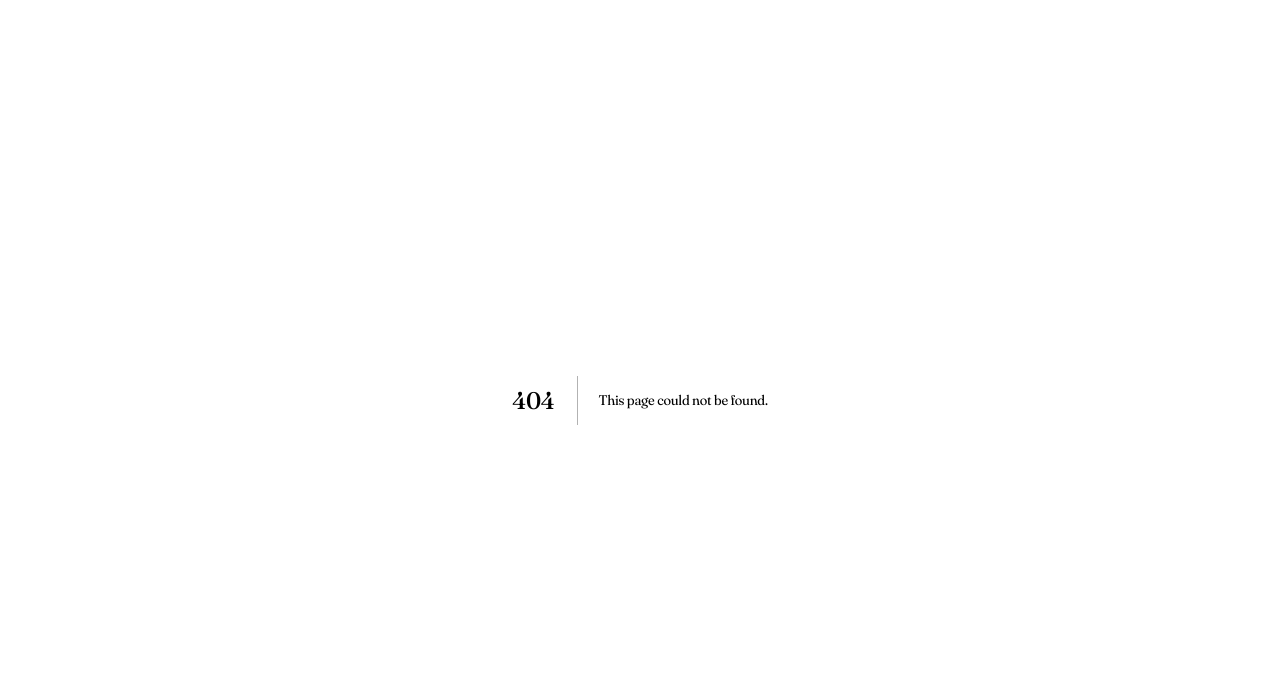
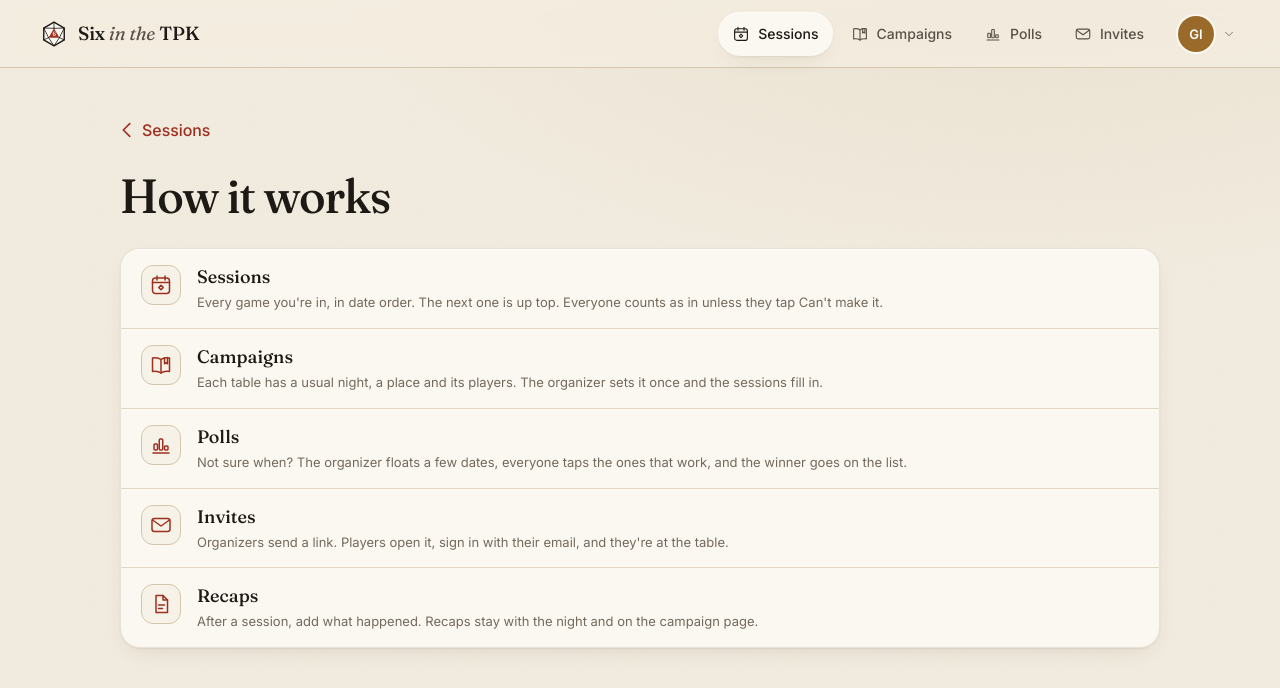
Before and after one commit to Dichotomyofcontrol/tpk-group-schedule, a Next.js app: page /help in a window 1280 px wide. Before the commit this address had no page. Shown: the top 688 px of the page. Built offline with nearby package versions, Linux system fonts and the light colour scheme.

Commit message:
First run: dismissible Getting started card on Sessions (organizer: start a campaign, invite players; player: join, answer for the next session), ticks off from real actions, new accounts only; How it works page; demo persona 'neworg' for testing

```diff
--- a/app/globals.css
+++ b/app/globals.css
@@ -836,3 +836,23 @@ section.mgroup:not(.open) + section.mgroup:not(.open) > .mhd { margin-top: 0; bo
 .osdone { text-align: left; }
 .osdone p { margin: 0 0 8px; }
 .osacts { display: flex; gap: 8px; flex-wrap: wrap; margin-top: 16px; }
+/* First run: Getting started + How it works */
+.gstart { padding: 20px 20px 12px; margin: 0 0 24px; }
+.gsh { display: flex; align-items: center; justify-content: space-between; margin: -8px -8px 4px 0; }
+.gsh h2 { font-size: 20px; line-height: 26px; margin: 0; }
+.gstart ol { list-style: none; margin: 0; padding: 0; }
+.gstart li + li { border-top: .5px solid var(--rule); }
+.gstart li > a, .gstart li > div { display: flex; align-items: center; gap: 14px; min-height: 60px; padding: 10px 0; color: inherit; text-decoration: none; }
+.gsc { flex: none; width: 24px; height: 24px; border-radius: 50%; border: 1.5px solid var(--rule2); display: grid; place-items: center; }
+.gsc.done { background: var(--moss); border-color: var(--moss); color: var(--paper); }
+.gst { flex: 1; min-width: 0; display: flex; flex-direction: column; gap: 2px; }
+.gst b { font: 600 15px/20px var(--ui); }
+.gstart li.done .gst b { color: var(--ink3); text-decoration: line-through; text-decoration-thickness: 1px; }
+.gsa { flex: none; color: var(--ink3); }
+.gshow { margin-top: 4px; }
+.eacts { display: flex; align-items: center; gap: 16px; flex-wrap: wrap; }
+.helpl .hrow { display: flex; gap: 16px; padding: 16px 20px; align-items: flex-start; }
+.helpl .hrow + .hrow { border-top: .5px solid var(--rule); }
+.helpl .hrow .fi { flex: none; width: 40px; height: 40px; border-radius: 12px; display: grid; place-items: center; }
+.helpl .hrow > span:last-child { display: flex; flex-direction: column; gap: 4px; }
+.helpl .hrow b { font: 500 18px/24px var(--serif); }
--- /dev/null
+++ b/app/help/page.tsx
@@ -0,0 +1,8 @@
+import { Shell } from "@/components/shell";
+import { HelpView } from "@/components/help-view";
+
+export const metadata = { title: "How it works" };
+
+export default function Page() {
+  return <Shell><HelpView /></Shell>;
+}
--- /dev/null
+++ b/components/help-view.tsx
@@ -0,0 +1,28 @@
+"use client";
+
+import { BackBar, Icon, type IconName } from "./ui";
+
+const ITEMS: { icon: IconName; title: string; body: string }[] = [
+  { icon: "dates", title: "Sessions", body: "Every game you're in, in date order. The next one is up top. Everyone counts as in unless they tap Can't make it." },
+  { icon: "camp", title: "Campaigns", body: "Each table has a usual night, a place and its players. The organizer sets it once and the sessions fill in." },
+  { icon: "polls", title: "Polls", body: "Not sure when? The organizer floats a few dates, everyone taps the ones that work, and the winner goes on the list." },
+  { icon: "inv", title: "Invites", body: "Organizers send a link. Players open it, sign in with their email, and they're at the table." },
+  { icon: "doc", title: "Recaps", body: "After a session, add what happened. Recaps stay with the night and on the campaign page." },
+];
+
+export function HelpView() {
+  return (
+    <>
+      <BackBar href="/sessions" label="Sessions" />
+      <div className="ptitle"><h1 className="lt">How it works</h1></div>
+      <div className="card list helpl">
+        {ITEMS.map((it) => (
+          <div key={it.title} className="hrow">
+            <span className="fi"><Icon name={it.icon} /></span>
+            <span><b>{it.title}</b><span className="note">{it.body}</span></span>
+          </div>
+        ))}
+      </div>
+    </>
+  );
+}
--- a/lib/demo-data.ts
+++ b/lib/demo-data.ts
@@ -26,9 +26,10 @@ export const USERS: User[] = [
   { id: "giada", email: "giada@example.com", displayName: "Giada", tz: TZ, calToken: "demo-giada", canCreateCampaigns: false, nameSet: true },
   { id: "lizbeth", email: "lizbeth@example.com", displayName: "Lizbeth", tz: TZ, calToken: "demo-lizbeth", canCreateCampaigns: false, nameSet: true },
   { id: "newcomer", email: "new@example.com", displayName: "New", tz: TZ, calToken: "demo-new", canCreateCampaigns: false, nameSet: true },
+  { id: "neworg", email: "neworg@example.com", displayName: "Nova", tz: TZ, calToken: "demo-neworg", canCreateCampaigns: true, nameSet: true },
 ];
 
-const HUES: Record<string, number> = { seth: 18, amy: 350, ben: 262, sam: 200, kai: 145, giada: 28, lizbeth: 320, newcomer: 210 };
+const HUES: Record<string, number> = { seth: 18, amy: 350, ben: 262, sam: 200, kai: 145, giada: 28, lizbeth: 320, newcomer: 210, neworg: 170 };
 
 function member(id: string, role: Member["role"], extra: Partial<Member> = {}): Member {
   const user = USERS.find((u) => u.id === id)!;
```
Also changed, not shown: components/getting-started.tsx (added, +66 -0 lines), components/sessions-view.tsx (+6 -1 lines).
